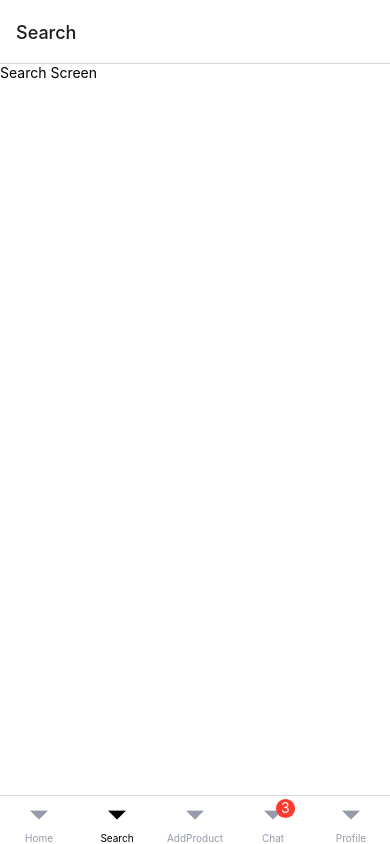
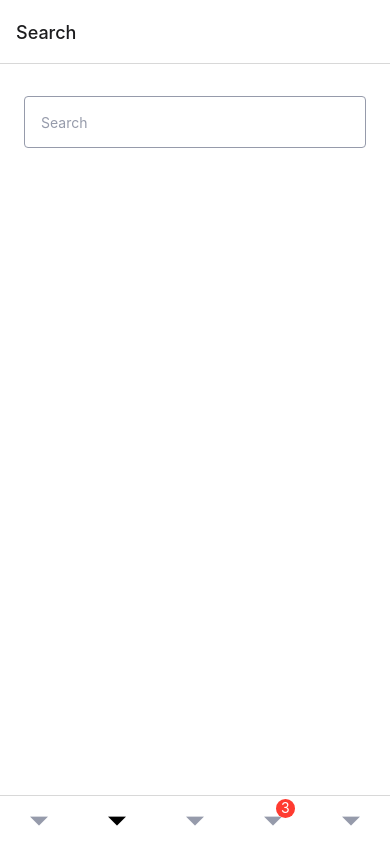
Before and after one commit to pat-pom/mobile-app, a React Native app in the folder AntiqueUi/: screen /Search in a window 390 px wide. Built offline with nearby package versions, Linux system fonts and the light colour scheme.

Commit message:
Search view

```diff
--- a/AntiqueUi/package.json
+++ b/AntiqueUi/package.json
@@ -16,8 +16,10 @@
     "expo-constants": "~13.0.0",
     "expo-splash-screen": "~0.14.1",
     "expo-status-bar": "~1.2.0",
+    "feather-icons": "^4.28.0",
     "react": "17.0.1",
     "react-dom": "17.0.1",
+    "react-feather": "^2.0.9",
     "react-native": "0.64.3",
     "react-native-cross-actionsheet": "^1.0.1",
     "react-native-image-crop-picker": "^0.37.2",
--- a/AntiqueUi/src/components/BottomNavigation.js
+++ b/AntiqueUi/src/components/BottomNavigation.js
@@ -4,21 +4,34 @@ import { AddProduct } from '../screens/AddProduct';
 import { Profile } from '../screens/Profile';
 import { Search } from '../screens/Search';
 import { Chat } from '../screens/Chat';
+import { Camera } from 'react-feather';
+import { StyleSheet } from 'react-native';
 
 const Tab = createBottomTabNavigator();
 
 export function BottomNavigation() {
   return (
     <Tab.Navigator
+    style={styles.container}
     screenOptions= {{
+        tabBarShowLabel: false,
         tabBarActiveTintColor: '#000',
         tabBarInactiveTintColor: '#969BAB',
-      }}>
+        }}>
       <Tab.Screen name="Home" component={Home} />
       <Tab.Screen name="Search" component={Search} />
-      <Tab.Screen name="AddProduct" component={AddProduct} />
+      <Tab.Screen name="AddProduct" component={AddProduct}  style={styles.callToAction}  />
       <Tab.Screen name="Chat" component={Chat} options={{ tabBarBadge: 3 }}/>
       <Tab.Screen name="Profile" component={Profile} />
     </Tab.Navigator>
   );
 }
+
+const styles = StyleSheet.create({
+    container: {
+
+    },
+    callToAction: {
+
+    }
+  });
--- a/AntiqueUi/src/screens/Search.js
+++ b/AntiqueUi/src/screens/Search.js
@@ -1,15 +1,40 @@
-import { StyleSheet, Text, View, Button } from 'react-native';
+import { StyleSheet, Text, View, Button, TextInput } from 'react-native';
 import { BottomNavigation } from '../components/BottomNavigation';
+
+import { Dimensions } from 'react-native';
+const {width, height} = Dimensions.get('window');
+
+const metrics = {
+  screenWidth: width < height ? width : height,
+  screenHeight: width < height ? height : width,
+}
 export const Search = ({ navigation }) => {
   return (
     <View style={styles.container}>
-      <Text>Search Screen</Text>
+      <TextInput
+        style={{
+          height: 52,
+          borderColor: '#969BAB',
+          borderWidth: 1,
+          borderRadius: 4,
+          paddingLeft: 16,
+          fontSize: 14,
+          //lineHeight: 28,
+          fontWeight: "400",
+          color:'#969BAB',
+          marginTop: 32,
+          marginBottom: 40,
+        }}
+        placeholder="Search"
+      />
     </View>
   )
 }
 
 const styles = StyleSheet.create({
-  container: {
-    flex: 1,
-  }
+    container: {
+        height: metrics.screenHeight,
+        marginLeft: 24,
+        marginRight: 24,
+      },
 });
```
Also changed, not shown: 1 other file (tests, documents, lock files or other folders).
